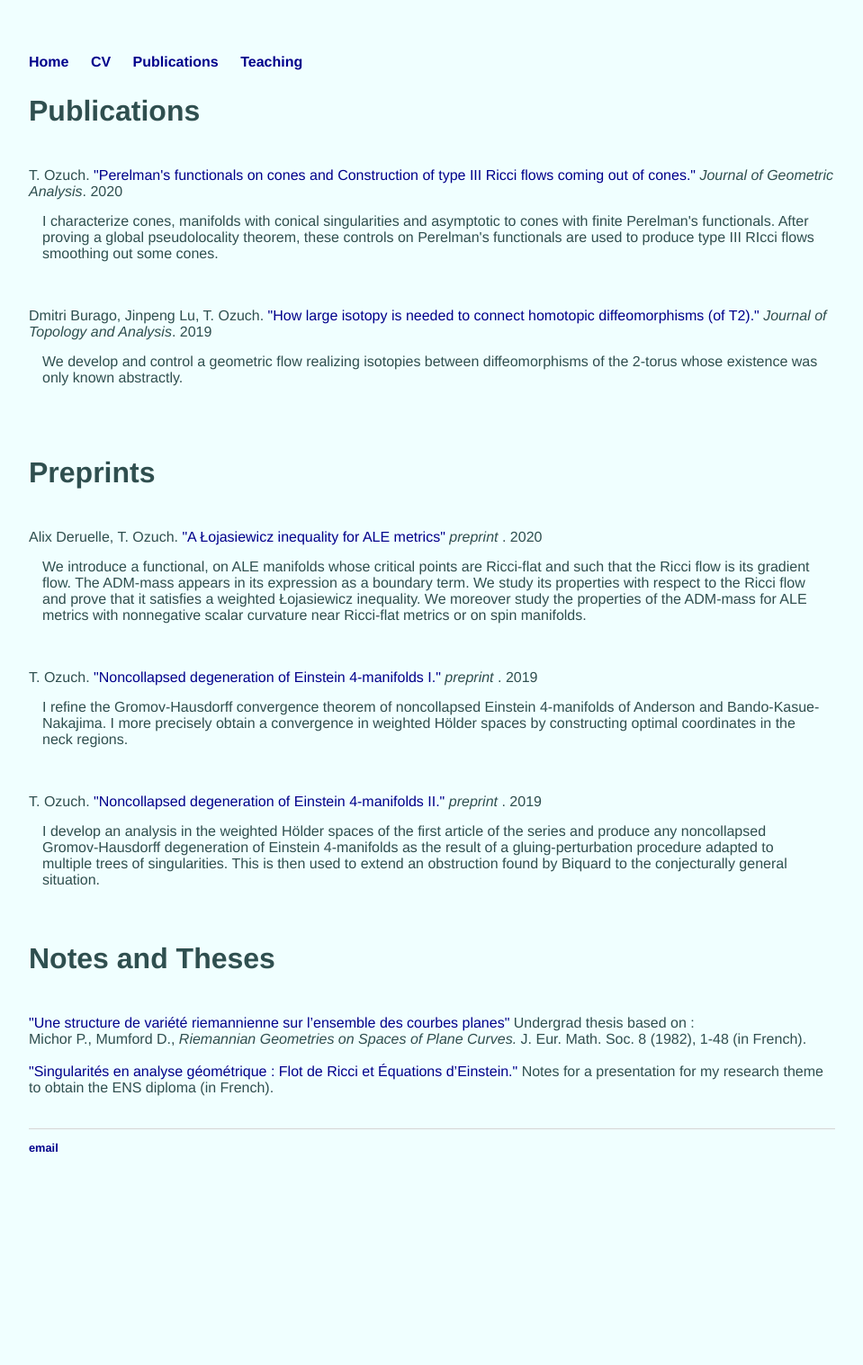
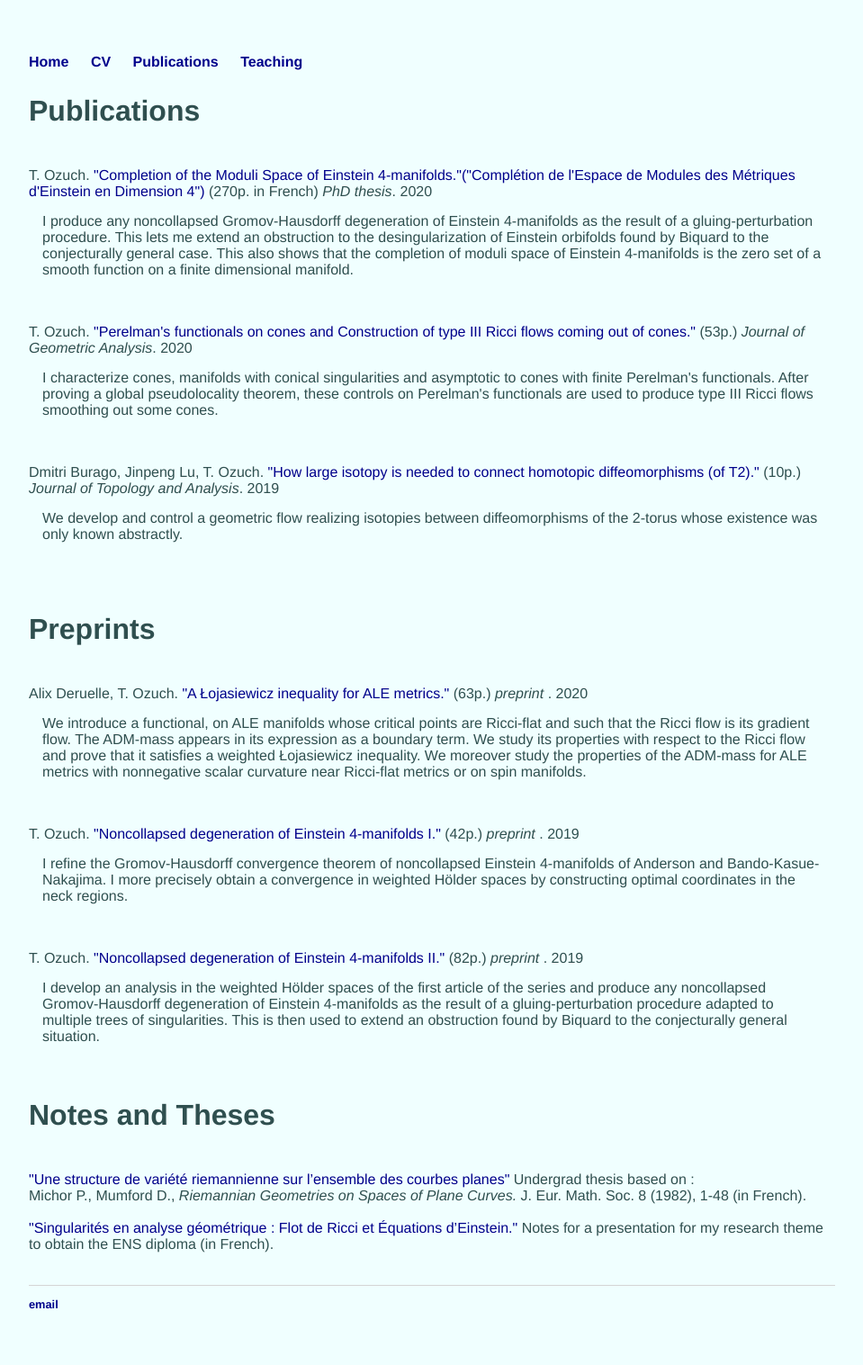
Before and after one commit to tristanozuch/tristanozuch.github.io, a Jekyll site: the page built from publications/index.html, in a window 1280 px wide. Shown: the whole page at 90% size, without its empty margins (160-1119 px from the left). Built offline with Jekyll 4.4.1, drawn with Linux system fonts in a browser that asks for light colours; before the commit the page ends 1343 px from its top, so only the background shows below that.

Commit message:
Update index.html

```diff
--- a/publications/index.html
+++ b/publications/index.html
@@ -5,29 +5,35 @@ title: Publications
 
 
 <h2>Publications</h2>
-<br /> T. Ozuch. <a href="https://arxiv.org/pdf/1707.06102.pdf"> "Perelman's functionals on cones and Construction of type III Ricci flows coming out of cones." </a>
-<i> Journal of Geometric Analysis</i>. 2020 <br />
-<div style="margin: 15px;"> I characterize cones, manifolds with conical singularities and asymptotic to cones with finite Perelman's functionals. After proving a global pseudolocality theorem, these controls on Perelman's functionals are used to produce type III RIcci flows smoothing out some cones.</div>
+<br /> T. Ozuch. <a href="these_ozuch_tristan.pdf"> "Completion of the Moduli Space of Einstein 4-manifolds."("Complétion de l'Espace de Modules des Métriques d'Einstein en Dimension 4") </a> (270p. in French)
+<i> PhD thesis</i>. 2020 <br />
+<div style="margin: 15px;"> I produce any noncollapsed Gromov-Hausdorff degeneration of Einstein 4-manifolds as the result of a gluing-perturbation procedure. This lets me extend an obstruction to the desingularization of Einstein orbifolds found by Biquard to the conjecturally general case. This also shows that the completion of moduli space of Einstein 4-manifolds is the zero set of a smooth function on a finite dimensional manifold. </div>
+  </div>
 <br />
 
-<br /> Dmitri Burago, Jinpeng Lu, T. Ozuch. <a href="https://www.researchgate.net/publication/330562036_How_Large_Isotopy_is_Needed_to_Connect_Homotopic_Diffeomorphisms_of_2"> "How large isotopy is needed to connect homotopic diffeomorphisms (of T2)."</a>
+<br /> T. Ozuch. <a href="https://link.springer.com/article/10.1007/s12220-018-00131-w"> "Perelman's functionals on cones and Construction of type III Ricci flows coming out of cones." </a> (53p.)
+<i> Journal of Geometric Analysis</i>. 2020 <br />
+<div style="margin: 15px;"> I characterize cones, manifolds with conical singularities and asymptotic to cones with finite Perelman's functionals. After proving a global pseudolocality theorem, these controls on Perelman's functionals are used to produce type III Ricci flows smoothing out some cones.</div>
+<br />
+
+<br /> Dmitri Burago, Jinpeng Lu, T. Ozuch. <a href="https://www.worldscientific.com/doi/abs/10.1142/S1793525320500028?journalCode=jta"> "How large isotopy is needed to connect homotopic diffeomorphisms (of T2)."</a> (10p.)
 <i>Journal of Topology and Analysis</i>. 2019<br />
 <div style="margin: 15px;"> We develop and control a geometric flow realizing isotopies between diffeomorphisms of the 2-torus whose existence was only known abstractly.</div>
 <br />
   <br />
 
 <h2>Preprints</h2>
-<br /> Alix Deruelle, T. Ozuch. <a href="https://https://arxiv.org/abs/2007.09937"> "A Łojasiewicz inequality for ALE metrics"</a> <i>preprint </i>.
+<br /> Alix Deruelle, T. Ozuch. <a href="https://https://arxiv.org/abs/2007.09937"> "A Łojasiewicz inequality for ALE metrics."</a> (63p.)  <i>preprint </i>.
  2020
 <br /> <div style="margin: 15px;"> We introduce a functional, on ALE manifolds whose critical points are Ricci-flat and such that the Ricci flow is its gradient flow. The ADM-mass appears in its expression as a boundary term. We study its properties with respect to the Ricci flow and prove that it satisfies a weighted Łojasiewicz inequality. We moreover study the properties of the ADM-mass for ALE metrics with nonnegative scalar curvature near Ricci-flat metrics or on spin manifolds. </div>
 <br />
 
-<br /> T. Ozuch. <a href="https://arxiv.org/abs/1909.12957"> "Noncollapsed degeneration of Einstein 4-manifolds I."</a> <i>preprint </i>.
+<br /> T. Ozuch. <a href="https://arxiv.org/abs/1909.12957"> "Noncollapsed degeneration of Einstein 4-manifolds I."</a> (42p.) <i>preprint </i>.
  2019
 <br /> <div style="margin: 15px;"> I refine the Gromov-Hausdorff convergence theorem of noncollapsed Einstein 4-manifolds of Anderson and Bando-Kasue-Nakajima. I more precisely obtain a convergence in weighted Hölder spaces by constructing optimal coordinates in the neck regions.</div>
 <br />
 
-<br /> T. Ozuch. <a href="https://arxiv.org/abs/1909.12960"> "Noncollapsed degeneration of Einstein 4-manifolds II."</a> <i>preprint </i>.
+<br /> T. Ozuch. <a href="https://arxiv.org/abs/1909.12960"> "Noncollapsed degeneration of Einstein 4-manifolds II."</a> (82p.) <i>preprint </i>.
  2019
 <br /> <div style="margin: 15px;"> I develop an analysis in the weighted Hölder spaces of the first article of the series and produce any noncollapsed Gromov-Hausdorff degeneration of Einstein 4-manifolds as the result of a gluing-perturbation procedure adapted to multiple trees of singularities. This is then used to extend an obstruction found by Biquard to the conjecturally general situation.</div>
 <br />
```
